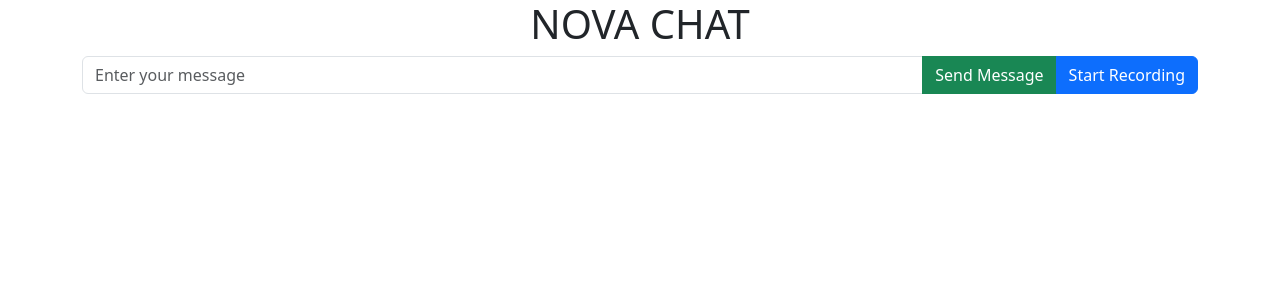
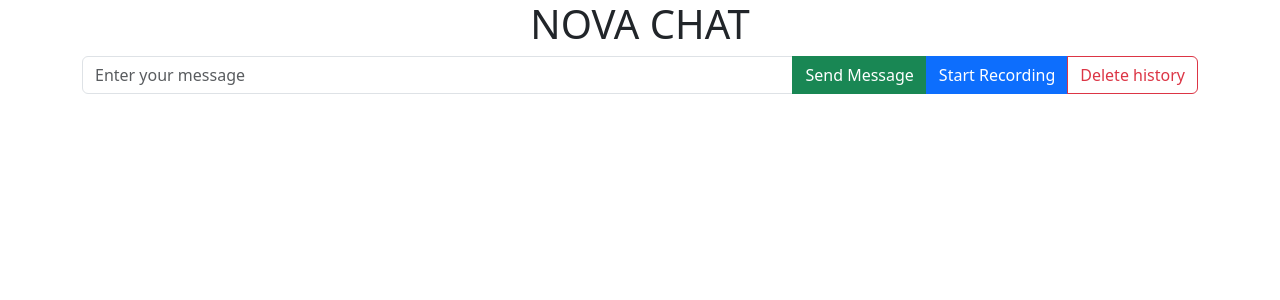
Before and after one commit to Its-OP/nova-poshta_hackathon, a Vue app in the folder web/: page / in a window 1280 px wide. Shown: the top 300 px of the page. Built offline with nearby package versions, Linux system fonts and the light colour scheme; no server answers.

Commit message:
Add delete history button

```diff
--- a/web/src/components/AudioRecorder.vue
+++ b/web/src/components/AudioRecorder.vue
@@ -6,6 +6,7 @@
       <button class="btn btn-success" @click="sendMessage">Send Message</button>
       <button class="btn btn-primary" @click="startRecording" v-if="!isRecording">Start Recording</button>
       <button class="btn btn-danger" @click="stopRecording" v-if="isRecording">Stop Recording</button>
+      <button class="btn btn-outline-danger" @click="deleteHistory">Delete history</button>
     </div>
   </div>
   <div class="input-group mb-3">
@@ -14,7 +15,7 @@
 </template>
 
 <script>
-import { onMounted, onUnmounted, ref } from 'vue';
+import {onMounted, onUnmounted, ref} from 'vue';
 import RecordRTC from 'recordrtc';
 
 export default {
@@ -55,10 +56,10 @@ export default {
           // splitting the 20 bits of 0x0-0xFFFFF into two halves
           charCode = 0x10000 + (((charCode & 0x3ff) << 10) | (str.charCodeAt(ii) & 0x3ff));
           utf8.push(
-            0xf0 | (charCode >> 18),
-            0x80 | ((charCode >> 12) & 0x3f),
-            0x80 | ((charCode >> 6) & 0x3f),
-            0x80 | (charCode & 0x3f),
+              0xf0 | (charCode >> 18),
+              0x80 | ((charCode >> 12) & 0x3f),
+              0x80 | ((charCode >> 6) & 0x3f),
+              0x80 | (charCode & 0x3f),
           );
         }
       }
@@ -89,7 +90,7 @@ export default {
     });
 
     const playReceivedAudio = (audioData) => {
-      const blob = new Blob([audioData], { type: 'audio/wav' });
+      const blob = new Blob([audioData], {type: 'audio/wav'});
       const audio = new Audio(URL.createObjectURL(blob));
       audio.play();
     };
@@ -106,7 +107,7 @@ export default {
     };
 
     const startRecording = async () => {
-      mediaStream.value = await navigator.mediaDevices.getUserMedia({ audio: true });
+      mediaStream.value = await navigator.mediaDevices.getUserMedia({audio: true});
       recorder.value = new RecordRTC(mediaStream.value, {
         type: 'audio',
         mimeType: 'audio/wav',
@@ -152,6 +153,25 @@ export default {
       message.value = '';
     };
 
+    const deleteHistory = async () => {
+      try {
+        const response = await fetch('http://localhost:7034/processor/erase', {
+          method: 'POST',
+          headers: {
+            'Content-Type': 'application/json'
+          }
+        });
+
+        if (!response.ok) {
+          throw new Error(`HTTP error! Status: ${response.status}`);
+        }
+
+        const responseData = await response.json();
+        console.log('History deleted:', responseData);
+      } catch (error) {
+        console.error('There was a problem with the fetch operation:', error.message);
+      }
+    };
 
     return {
       isRecording,
@@ -159,6 +179,7 @@ export default {
       startRecording,
       stopRecording,
       sendMessage,
+      deleteHistory,
       receivedTextMessage,
     };
   }
```
